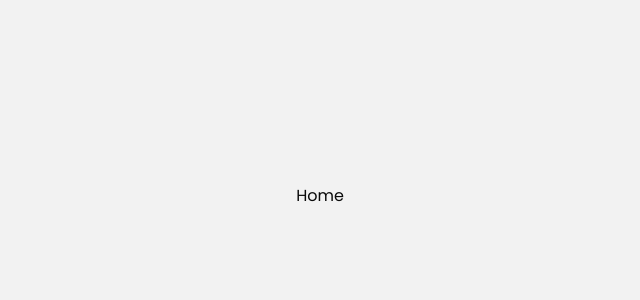
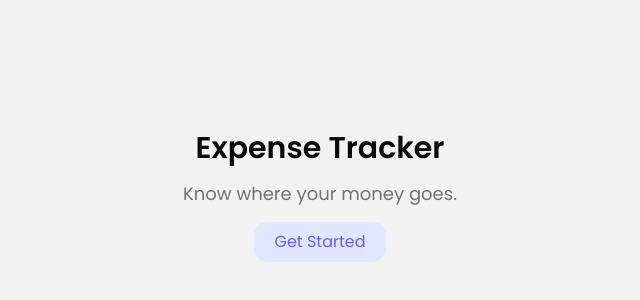
Before and after one commit to dahamdevtools/personal-expense-tracker, a Next.js app: page / in a window 1280 px wide. Shown: the part 204-504 px from the top of the page, without its empty margins (320-960 px from the left). Built offline with nearby package versions, Linux system fonts and the light colour scheme.

Commit message:
feat: enhance home page layout with title and call-to-action link

```diff
--- a/app/page.tsx
+++ b/app/page.tsx
@@ -1,7 +1,18 @@
+import Link from "next/link";
+
 export default function Home() {
   return (
-    <div className="w-screen h-screen flex items-center justify-center">
-      Home
+    <div className="w-screen h-screen flex flex-col items-center justify-center overflow-y-scroll p-7 gap-3.5">
+      <h1 className="text-3xl text-center font-semibold">Expense Tracker</h1>
+      <h2 className="text-lg text-center text-neutral-500">
+        Know where your money goes.
+      </h2>
+      <Link
+        href={"/login"}
+        className="w-fit h-10 flex items-center justify-center rounded-xl px-5 text-indigo-500 bg-indigo-100"
+      >
+        Get Started
+      </Link>
     </div>
   );
 }
```
